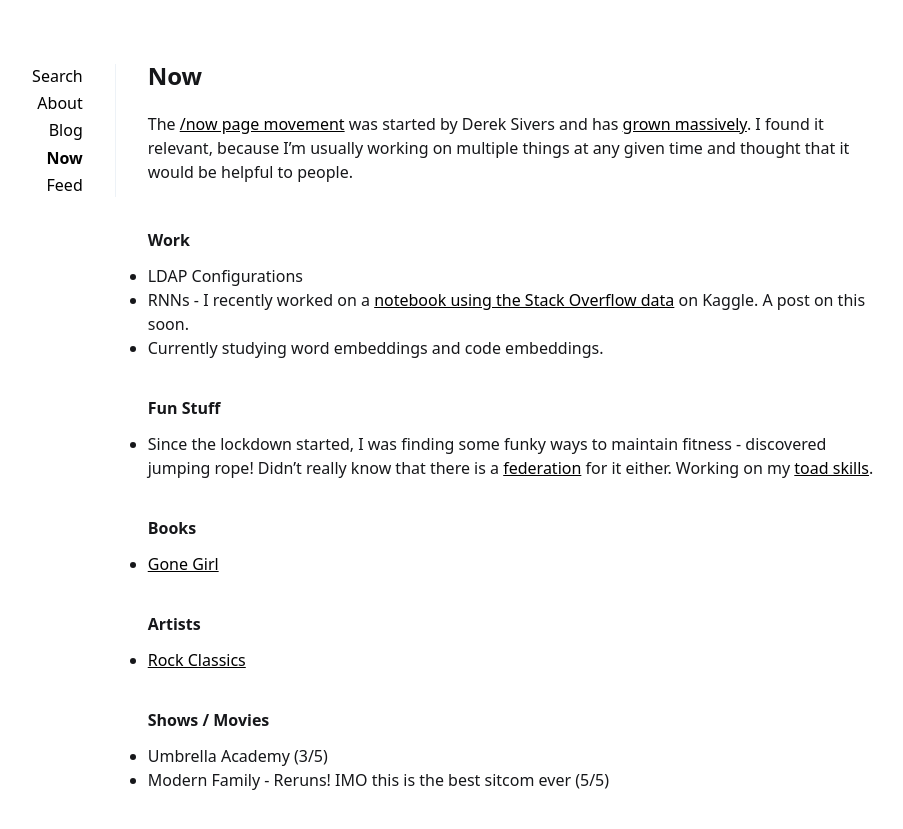
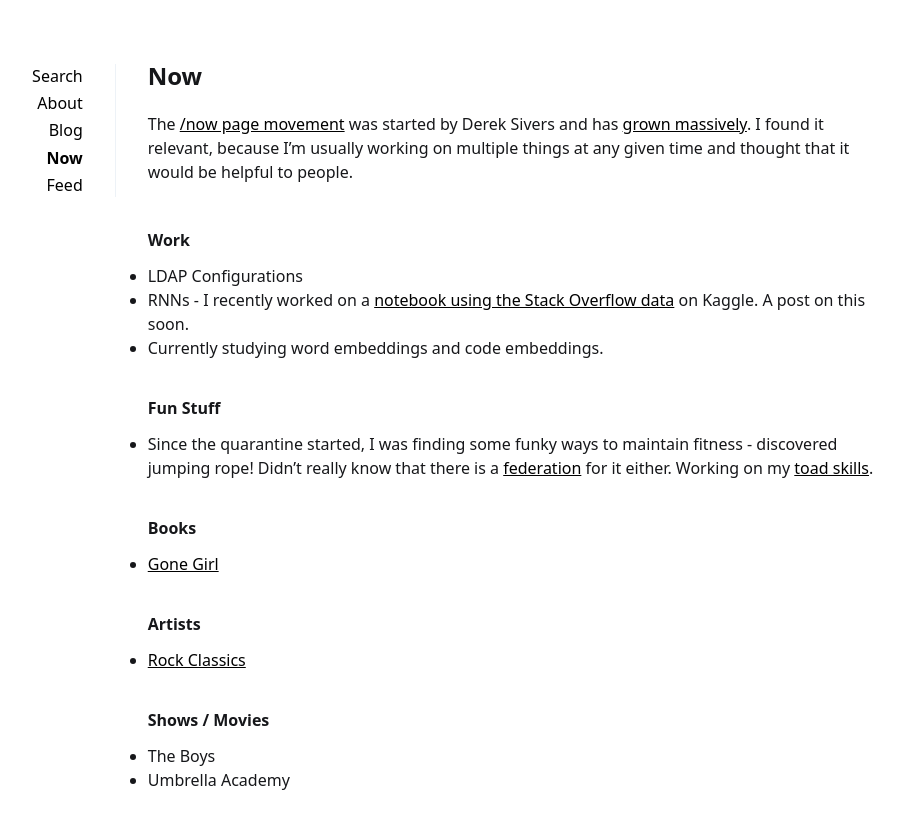
Before and after one commit to avinashbhat/avinashbhat.github.io, a Jekyll site: the page built from _pages/now.md, in a window 1280 px wide. Shown: the top 829 px of the page, without its empty margins (205-1108 px from the left). Built offline with Jekyll 4.4.1, drawn with Linux system fonts in a browser that asks for light colours.

Commit message:
Updated now page

```diff
--- a/_pages/now.md
+++ b/_pages/now.md
@@ -17,7 +17,7 @@ I found it relevant, because I'm usually working on multiple things at any given
 <br/>
 
 #### Fun Stuff
- - Since the lockdown started, I was finding some funky ways to maintain fitness - discovered jumping rope! Didn't really know that there is a [federation](https://ijru.sport/) for it either. Working on my [toad skills](https://www.youtube.com/watch?v=RnRUwLtR33g).
+ - Since the quarantine started, I was finding some funky ways to maintain fitness - discovered jumping rope! Didn't really know that there is a [federation](https://ijru.sport/) for it either. Working on my [toad skills](https://www.youtube.com/watch?v=RnRUwLtR33g).
 <br/>
 <br/>
 
@@ -32,5 +32,5 @@ I found it relevant, because I'm usually working on multiple things at any given
 <br/>
 
 #### Shows / Movies
- - Umbrella Academy (3/5)
- - Modern Family - Reruns! IMO this is the best sitcom ever (5/5)
+ - The Boys
+ - Umbrella Academy
```
